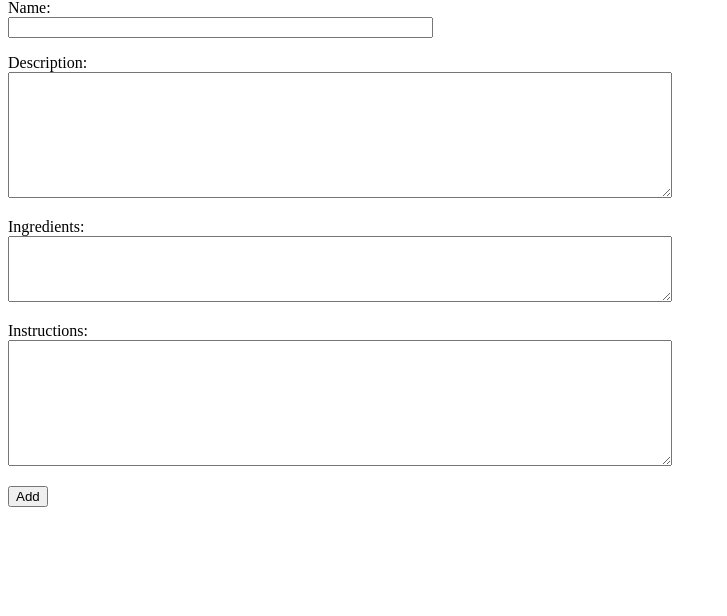
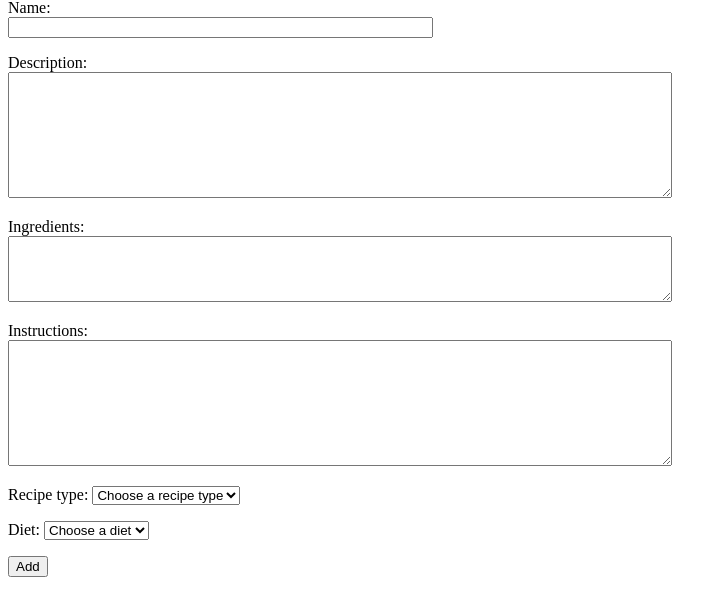
Before and after one commit to dopamiini/food-recipes, a Flask app: page /new_recipe in a window 1280 px wide. Shown: the part 184-800 px from the top of the page, without its empty margins (0-727 px from the left). Run offline with Flask 3, Linux system fonts and the light colour scheme; the visitor is signed in with stand-in values (Sample User, id 1).

Commit message:
Added categories to recipes.

```diff
--- a/app.py
+++ b/app.py
@@ -106,7 +106,15 @@ def create_recipe():
         abort(400)
     user_id = session["user_id"]
 
-    recipes.add_recipe(user_id, title, description, ingredients, instructions)
+    categories = []
+    type = request.form["recipe_type"]
+    if type:
+        categories.append(("Type", type))
+    diet = request.form["diet"]
+    if diet:
+        categories.append(("Diet", diet))
+
+    recipes.add_recipe(user_id, title, description, ingredients, instructions, categories)
 
     return redirect("/")
 
@@ -127,7 +135,9 @@ def show_recipe(recipe_id):
     if not recipe:
         abort(404)
 
-    return render_template("show_recipe.html", recipe=recipe)
+    categories = recipes.get_categories(recipe_id)
+
+    return render_template("show_recipe.html", recipe=recipe, categories=categories)
 
 @app.route("/edit_recipe/<int:recipe_id>")
 def edit_recipe(recipe_id):
--- a/schema.sql
+++ b/schema.sql
@@ -13,3 +13,10 @@ CREATE TABLE recipes (
     instructions TEXT NOT NULL,
     FOREIGN KEY (user_id) REFERENCES users(id)
 );
+
+CREATE TABLE recipe_categories (
+    id INTEGER PRIMARY KEY,
+    recipe_id INTEGER REFERENCES recipes,
+    category TEXT,
+    value TEXT
+);
--- a/templates/new_recipe.html
+++ b/templates/new_recipe.html
@@ -33,6 +33,25 @@
       Instructions: <br>
       <textarea name="instructions" rows="8" cols="80" maxlength="1000"></textarea>
     </p>
+    <p>
+      <label for="recipe_type">Recipe type:</label>
+      <select name="recipe_type" required>
+        <option value="" disabled selected>Choose a recipe type</option>
+        <option value="Appetizer">Appetizer</option>
+        <option value="Main course">Main course</option>
+        <option value="Dessert">Dessert</option>
+      </select>
+    </p>
+     <p>
+      <label for="diet">Diet:</label>
+      <select name="diet" id="diet" required>
+        <option value="" disabled selected>Choose a diet</option>
+        <option value="none">None</option>
+        <option value="Vegan">Vegan</option>
+        <option value="Gluten-free">Gluten-free</option>
+        <option value="Lactose-free">Lactose-free</option>
+      </select>
+    </p>
     <input type="submit" value="Add">
   </form>
 </body>
```
Also changed, not shown: recipes.py (+11 -1 lines), templates/show_recipe.html (+10 -0 lines).
